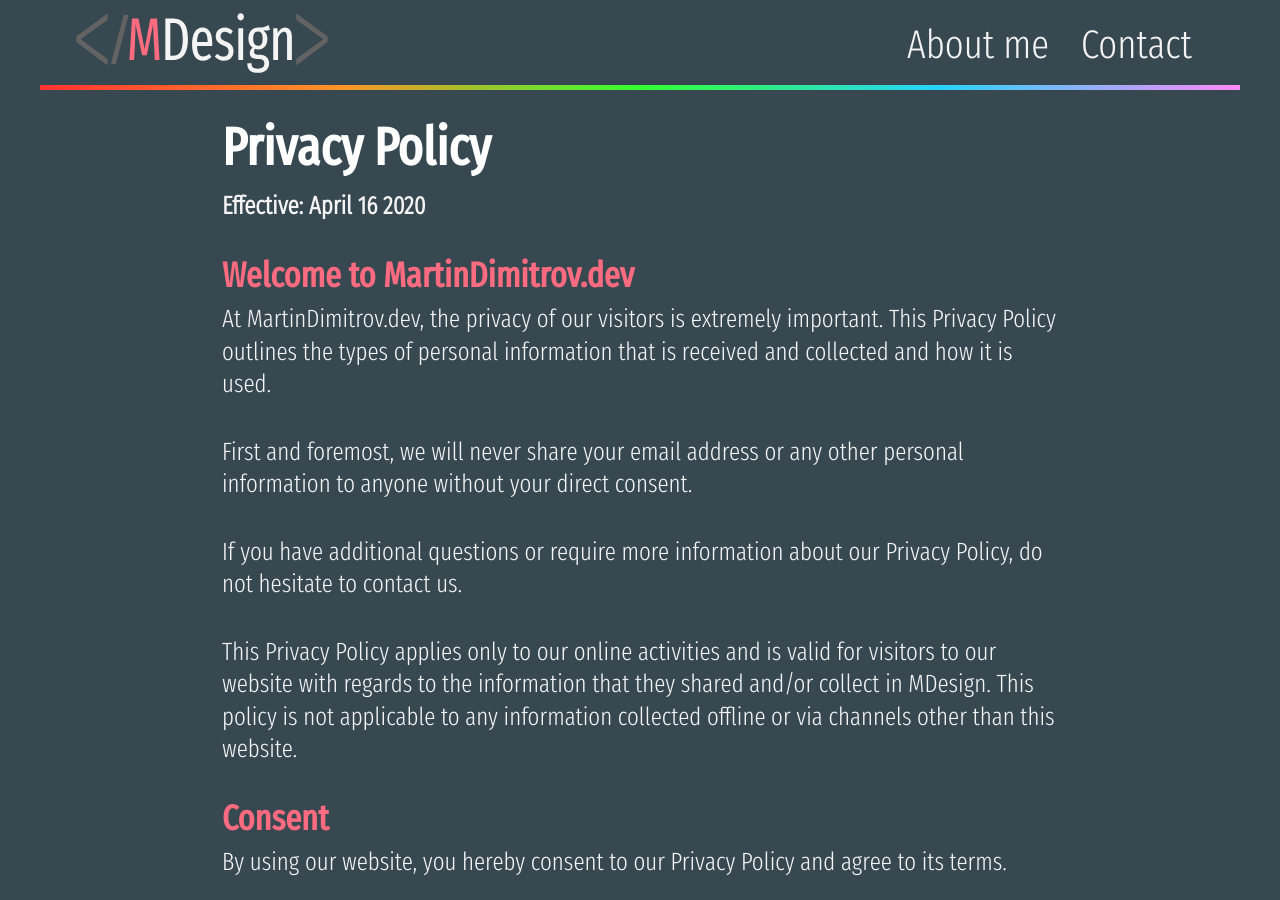
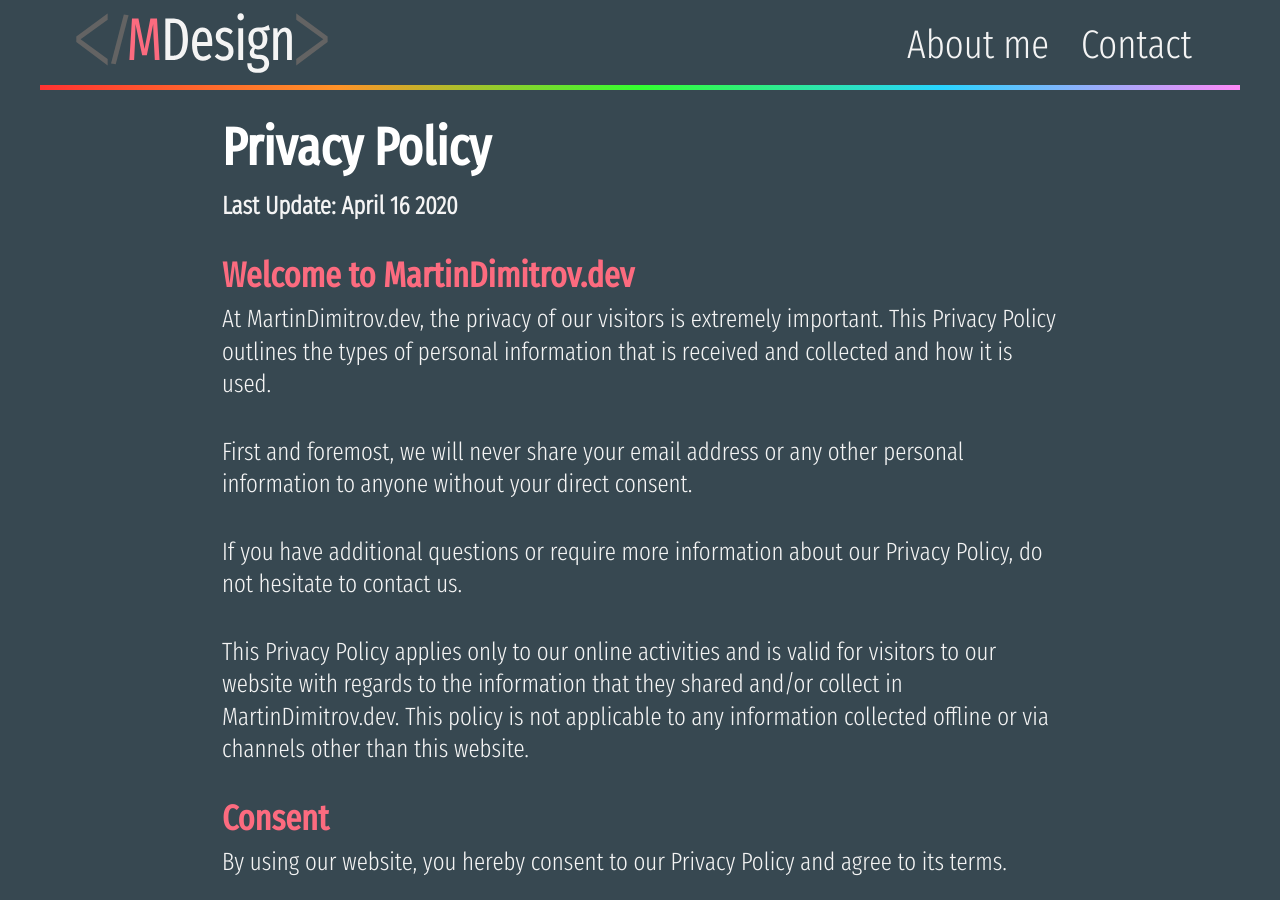
Before and after one commit to martindimi/mdesign-source, a Jekyll site: the page built from _pages/privacy-policy.md, in a window 1280 px wide and 900 px high. Built offline with Jekyll 4.4.1, drawn with Linux system fonts in a browser that asks for light colours.

Commit message:
Fix some typos

```diff
--- a/_pages/privacy-policy.md
+++ b/_pages/privacy-policy.md
@@ -7,7 +7,7 @@ layout: page
 
 ## Privacy Policy
 
-**Effective: April 16 2020**
+**Last Update: April 16 2020**
 
 ### Welcome to MartinDimitrov.dev
 
@@ -17,7 +17,7 @@ First and foremost, we will never share your email address or any other personal
 
 If you have additional questions or require more information about our Privacy Policy, do not hesitate to contact us.
 
-This Privacy Policy applies only to our online activities and is valid for visitors to our website with regards to the information that they shared and/or collect in MDesign. This policy is not applicable to any information collected offline or via channels other than this website.
+This Privacy Policy applies only to our online activities and is valid for visitors to our website with regards to the information that they shared and/or collect in MartinDimitrov.dev. This policy is not applicable to any information collected offline or via channels other than this website.
 
 ### Consent
 
```
Also changed, not shown: _pages/terms-and-conditions.md (+1 -1 lines).
